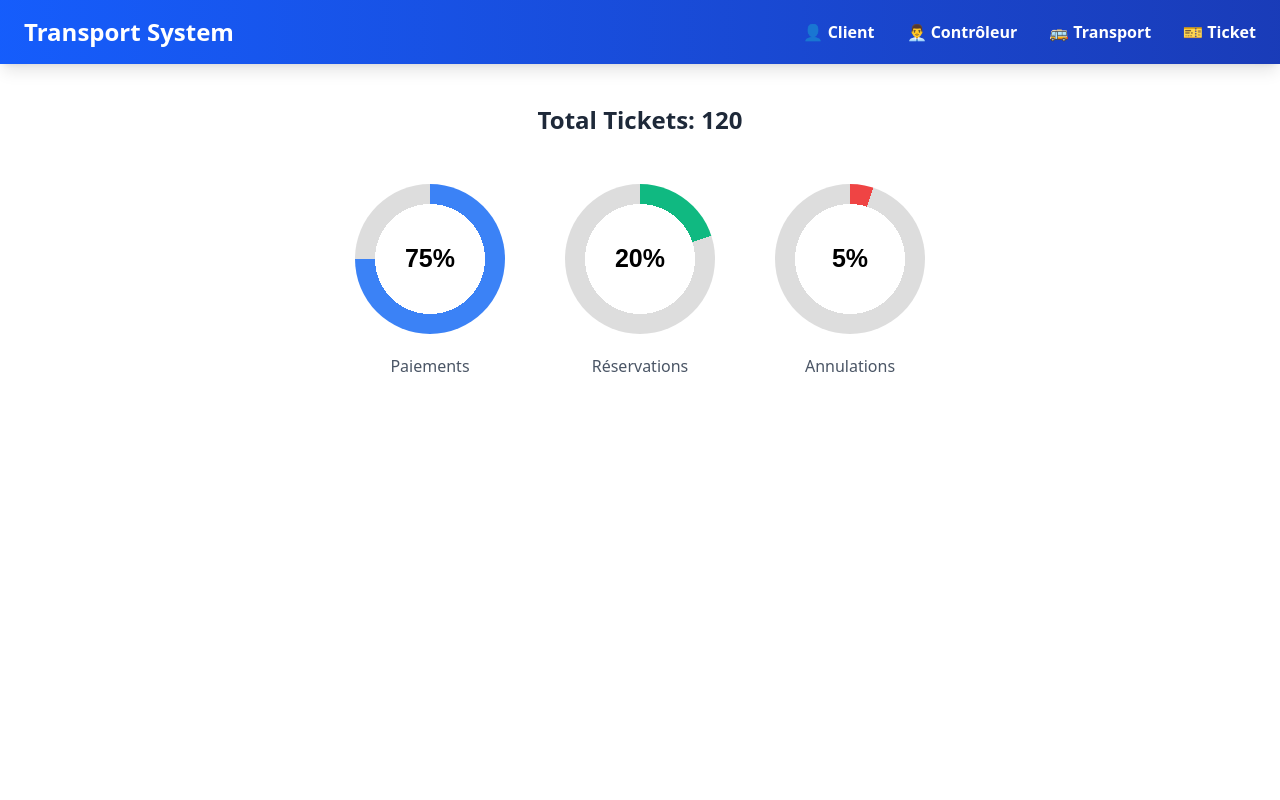
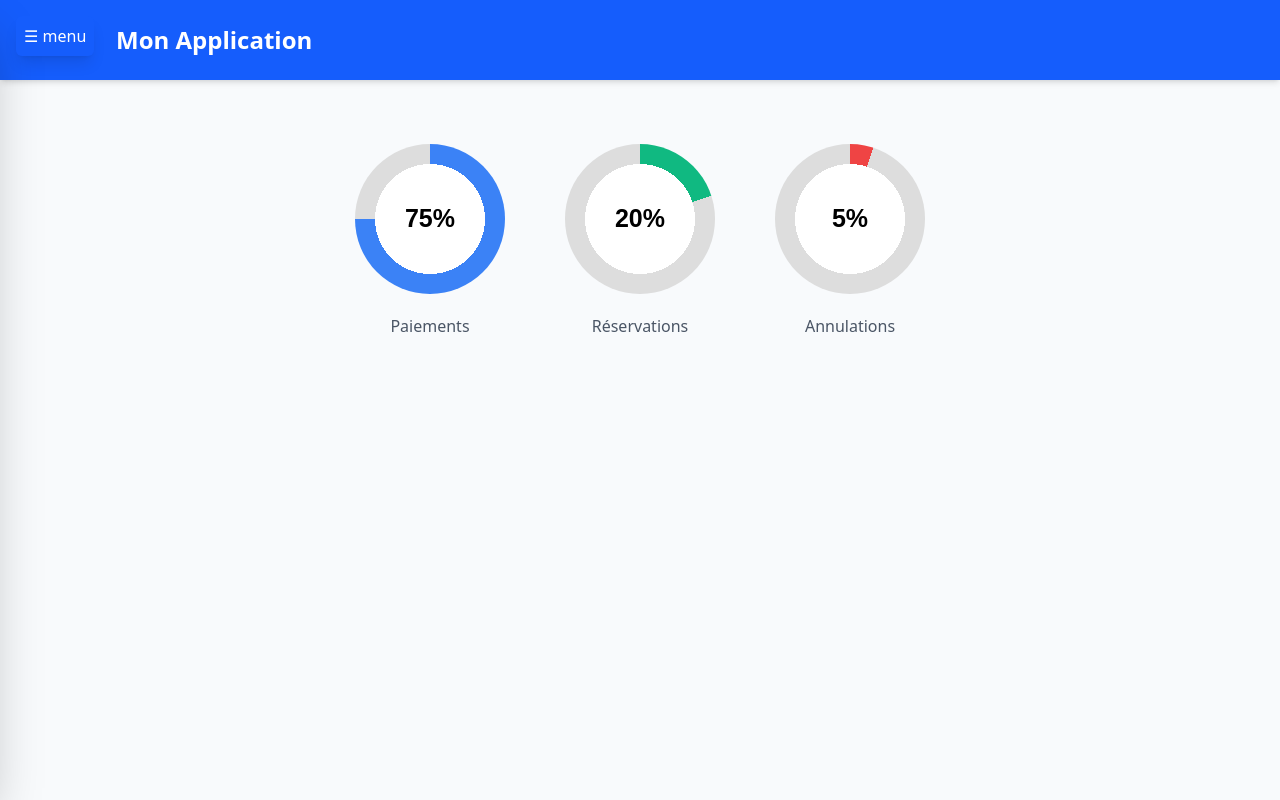
Before and after one commit to hamza-hk7440/Wassalni, a React app in the folder frontend/: page / in a window 1280 px wide. Built offline with nearby package versions, Linux system fonts and the light colour scheme; the HTML template or start-up script is replaced by a standard one.

Commit message:
ajout sid bar

```diff
--- a/frontend/src/components/layout/Main.jsx
+++ b/frontend/src/components/layout/Main.jsx
@@ -1,9 +1,9 @@
 function MainLayout() {
   return (
 
-    <div className="p-10 flex flex-col items-center gap-12">
-
-      <p className="text-2xl font-bold text-gray-800">Total Tickets: 120</p>
+    <div className="min-h-screen pt-24 p-10 flex flex-col items-center gap-12 bg-slate-50">
+       <div>
+       </div>
 
       <div className="flex justify-center gap-15">
 
--- a/frontend/src/components/layout/Navbar.jsx
+++ b/frontend/src/components/layout/Navbar.jsx
@@ -1,28 +1,38 @@
-import React from 'react';
+import React, { useState } from 'react';
 import { Link } from 'react-router-dom';
 
 function Navbar() {
+  const [isOpen, setIsOpen] = useState(false);
   return (
-    <nav className="bg-gradient-to-r from-blue-600 to-blue-800 text-white shadow-lg">
-      <div className="max-w-7xl mx-auto px-6 py-4">
-        <div className="flex items-center justify-between">
-          {/* Logo */}
-          <div className="text-2xl font-bold text-white">
-            Transport System
-          </div>
-
-          {/* Menu Items */}
-          <ul className="flex space-x-8">
+    <>
+<div className='fixed top-0 left-0 right-0 h-20 bg-blue-600 z-30
+flex items-center px-4 shadow-md'>
+<h1 className="text-white text-2xl font-bold ml-25">
+        Mon Application
+    </h1>
+    </div>
+    {isOpen === false && (
+      <button className="fixed top-4 left-4 z-50 p-2 bg-blue-600 text-white rounded-md
+      shadow-lg hover:bg-blue-700 transition-colors" onClick={() => setIsOpen(true)}>☰ menu</button>
+    )}
+    {isOpen === true && (
+      <button className="fixed top-4 left-4 z-50 p-2 bg-red-600 text-white rounded-md shadow-lg
+      hover:bg-red-700 transition-colors" onClick={() => setIsOpen(false)}>✖️ close</button>
+    )}
+  <nav className={`fixed top-0 left-0 h-full w-54 bg-white shadow-2xl z-40 transform transition-transform duration-300 ease-in-out ${
+        isOpen ? 'translate-x-0' : '-translate-x-full'}`}>
+        <div className="p-6 pt-20">
+          <ul className="flex flex-col space-y-10">
             <li>
-              <Link
-                to="/"
-                className="hover:text-blue-200 transition duration-300 font-semibold hover:underline"
-              >
+              <Link to="/client" onClick={() => setIsOpen(false)} className="hover:text-blue-200
+                transition duration-300 font-semibold
+                 hover:underline">
                 👤 Client
               </Link>
             </li>
             <li>
               <Link
+              onClick={() => setIsOpen(false)}
                 to="/controleur"
                 className="hover:text-blue-200 transition duration-300 font-semibold hover:underline"
               >
@@ -31,6 +41,7 @@ function Navbar() {
             </li>
             <li>
               <Link
+              onClick={() => setIsOpen(false)}
                 to="/transport"
                 className="hover:text-blue-200 transition duration-300 font-semibold hover:underline"
               >
@@ -40,15 +51,29 @@ function Navbar() {
             <li>
               <Link
                 to="/ticket"
-                className="hover:text-blue-200 transition duration-300 font-semibold hover:underline"
+                onClick={() => setIsOpen(false)}
+                className="hover:text-blue-200 transition duration-300 font-semibold hover:underline "
               >
                 🎫 Ticket
               </Link>
             </li>
           </ul>
-        </div>
-      </div>
+
+          <ul>
+            <li className="mt-auto border-t pt-6">
+              <Link
+                to="/login"
+                onClick={() => setIsOpen(false)}
+                className="flex items-center text-red-600 hover:text-red-800 transition duration-300
+                font-bold hover:underline space-y-40">
+               🚪 deconnexion
+              </Link>
+            </li>
+          </ul>
+          </div>
     </nav>
+
+    </>
   );
 }
 
```
